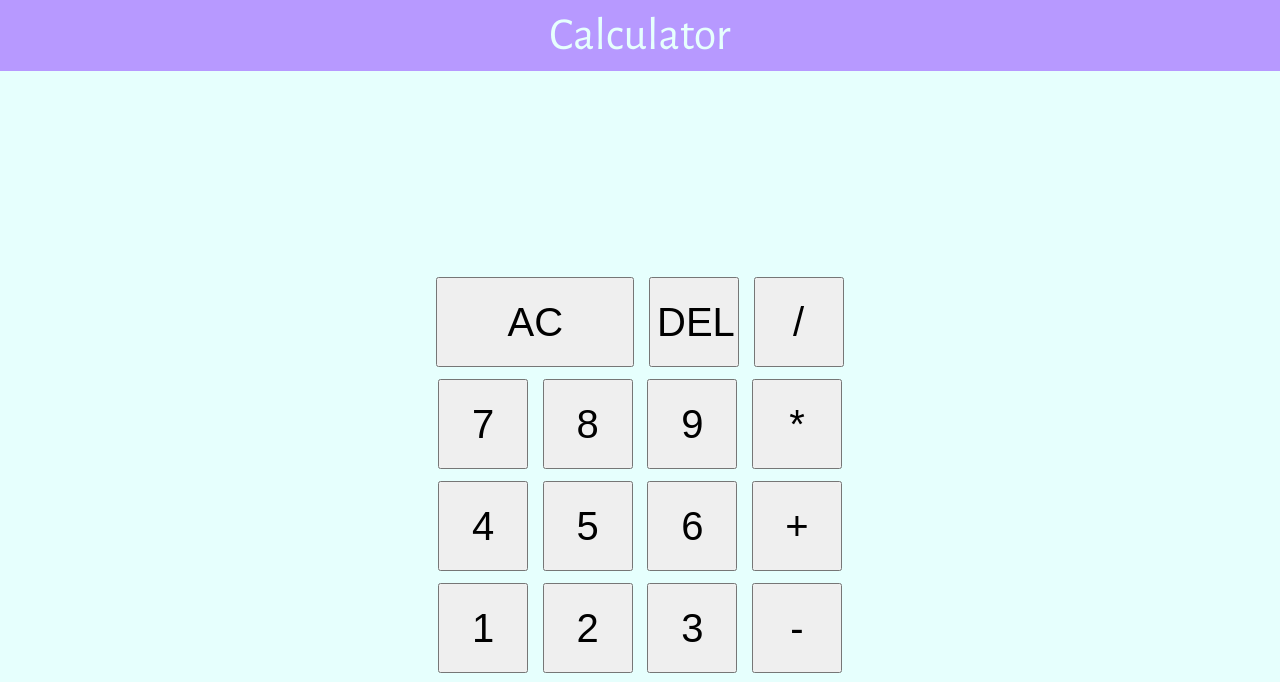
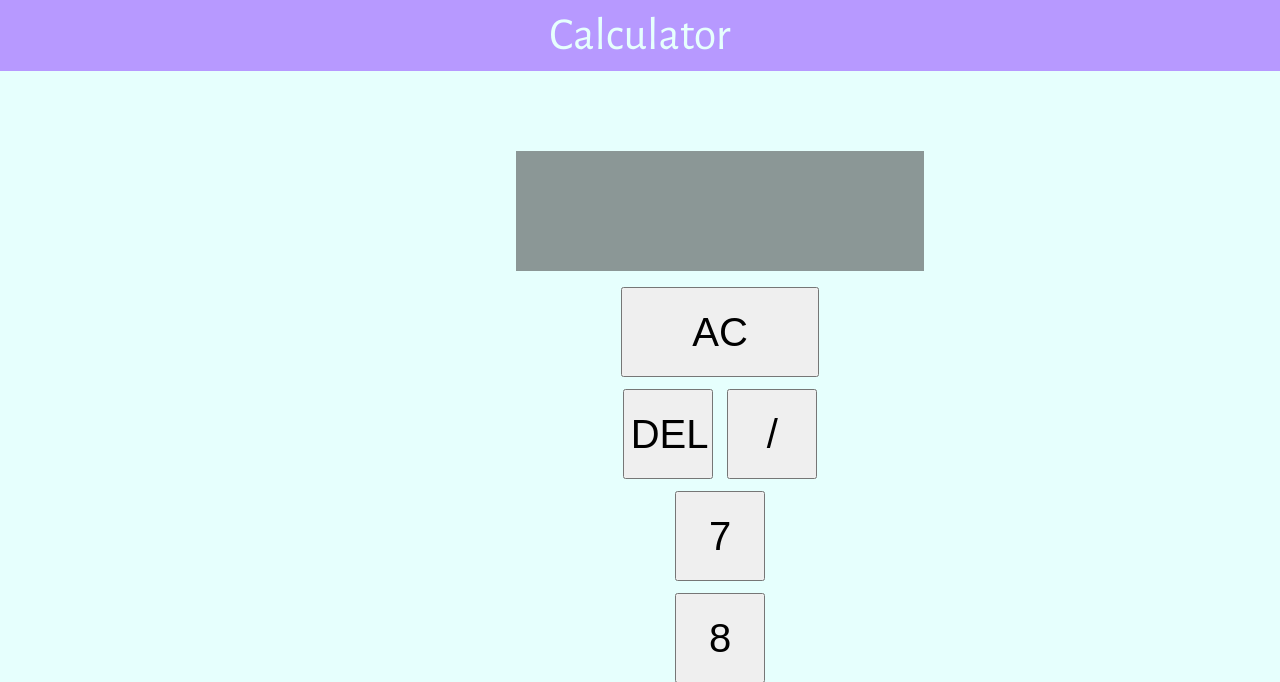
Before and after one commit to CeciliaRava1/calculator-1.0, a plain HTML site: page index.html in a window 1280 px wide. Shown: the top 682 px of the page. Drawn offline with nearby package versions, Linux system fonts and the light colour scheme.

Commit message:
feat: Create structure and unfunctional screen for the calculator

```diff
--- a/index.html
+++ b/index.html
@@ -17,6 +17,11 @@
     <div class="title">Calculator</div>
 
     <div class="container">
+        <div class="output">
+            <div data-previous-operand></div>
+            <div data-current-operand></div>
+        </div>
+
         <div class="container-row">
             <button class="big-button">AC</button>
             <button>DEL</button>
--- a/style.css
+++ b/style.css
@@ -36,11 +36,6 @@ body {
 }
 
 /* Calculator buttons */
-
-.container{
-    margin-top: 200px;
-}
-
 button{
     width: 90px;
     height: 90px;
@@ -52,3 +47,37 @@ button{
     width: 198px;
 
 }
+
+/* Calculator structure */
+.container {
+    display: flex;
+    flex-direction: column;
+    align-items: center;
+    margin: 50px 720px;
+    background-color: #AEE2FF;
+    padding-top: 30px;
+    padding-bottom: 20px;
+}
+
+
+/* Calculator screen */
+.output {
+    display: flex;
+    flex-direction: column;
+    align-items: flex-end;
+    justify-content: space-around;
+    background-color: #4140408b;
+    color: #ffffff;
+    width: 388px;
+    height: 100px;
+    padding: 10px;
+    font-size: 30px;
+    margin-bottom: 10px;
+    word-wrap: break-word;
+    word-break: break-all;
+}
+
+.output .current-operand {
+    color: #ffffff;
+    font-size: 45px;
+}
```
